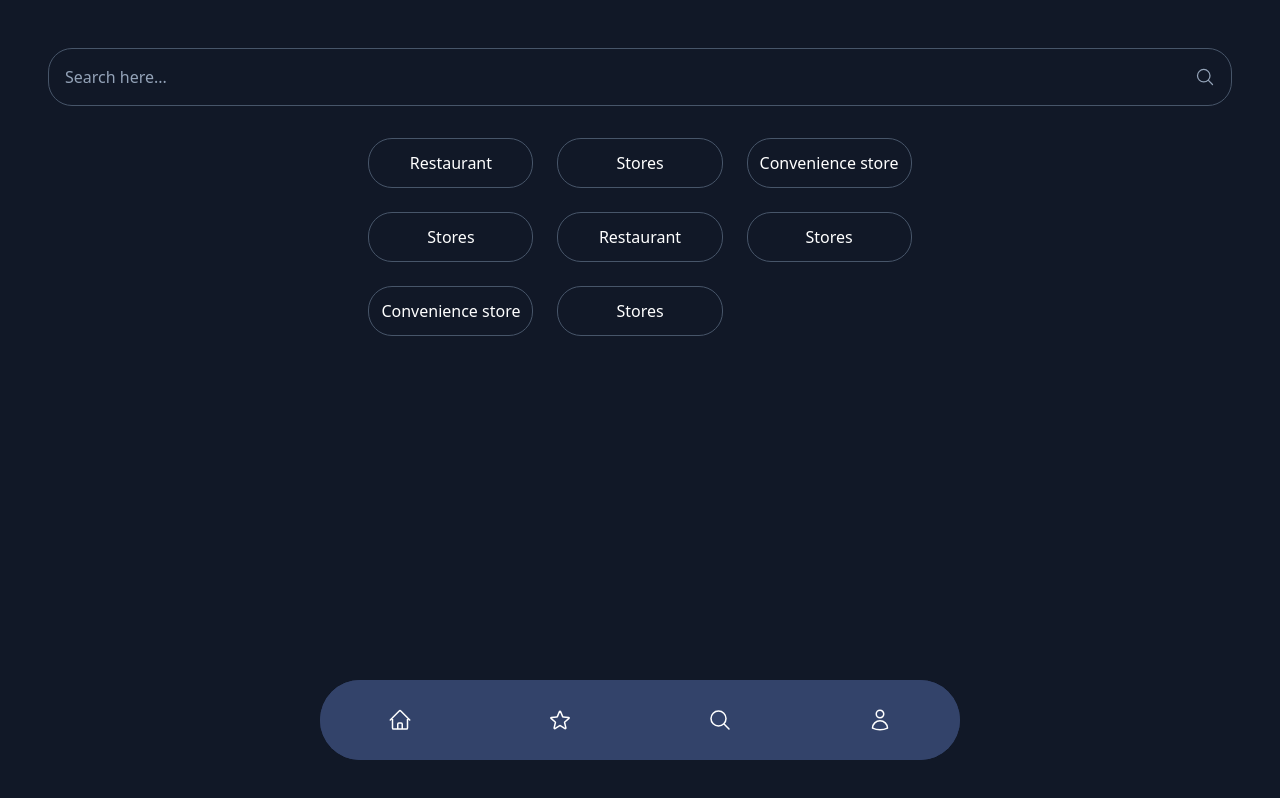
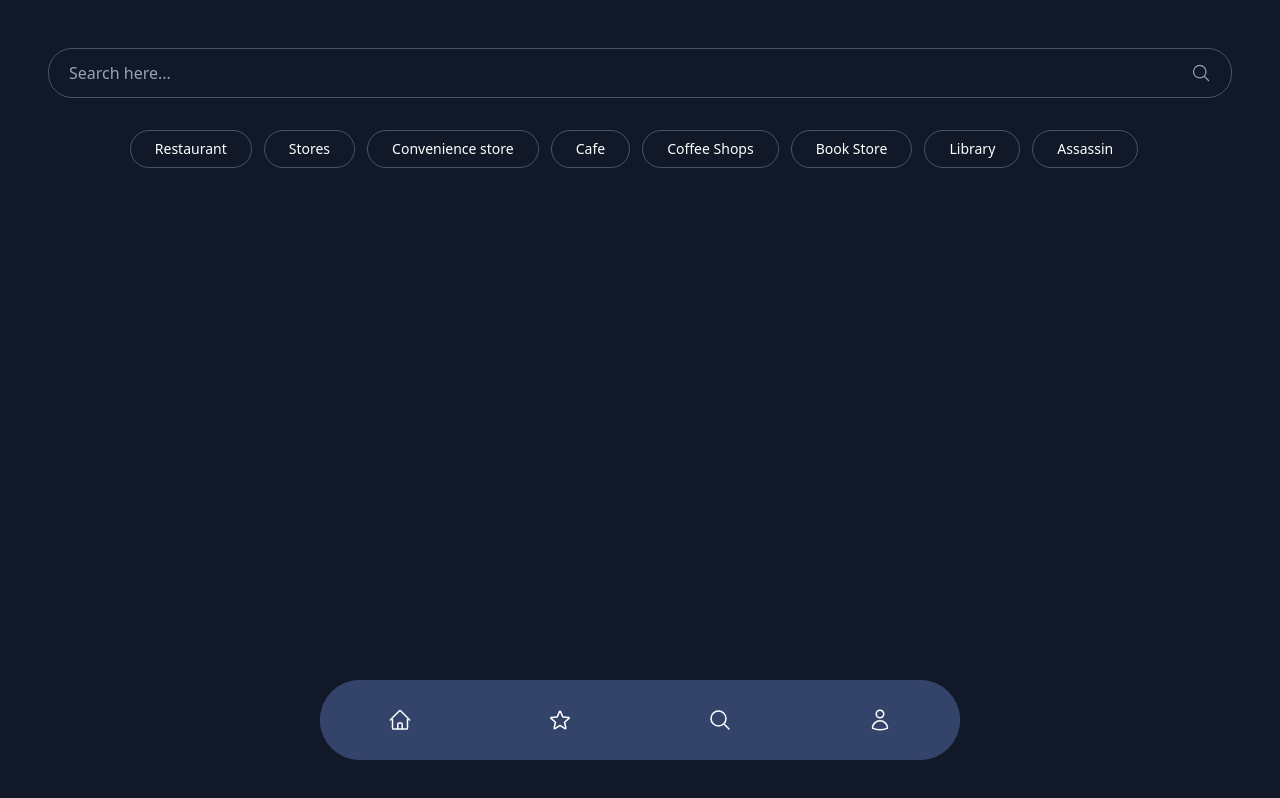
Before and after one commit to Haanein/Front, a Next.js app: page / in a window 1280 px wide. Built offline with nearby package versions, Linux system fonts and the light colour scheme.

Commit message:
changed some css styles

```diff
--- a/src/app/page.js
+++ b/src/app/page.js
@@ -6,17 +6,17 @@ export default function Home() {
     "Restaurant",
     "Stores",
     "Convenience store",
-    "Stores",
-    "Restaurant",
-    "Stores",
-    "Convenience store",
-    "Stores",
+    "Cafe",
+    "Coffee Shops",
+    "Book Store",
+    "Library",
+    "Assassin",
   ];
 
   return (
     <div className="w-screen p-12 flex flex-col items-center justify-start h-screen bg-gray-900 text-white ">
       <Header />
-      <div className="border rounded-3xl w-full mb-8 p-4 border-slate-600 text-slate-400 flex items-center justify-between">
+      <div className="border rounded-3xl w-full mb-8 px-5 py-3 border-slate-600 text-slate-400 flex items-center justify-between">
         <span>Search here...</span>
         <svg
           xmlns="http://www.w3.org/2000/svg"
@@ -33,11 +33,11 @@ export default function Home() {
           />
         </svg>
       </div>
-      <div className="grid grid-cols-2 md:grid-cols-3 gap-6">
+      <div className=" ">
         {buttonLabels.map((label, index) => (
           <button
             key={index}
-            className="rounded-3xl border border-slate-600 p-3 transition-transform transform hover:scale-105 hover:bg-slate-800 focus:outline-none focus:ring-2 focus:ring-slate-500"
+            className="whitespace-nowrap rounded-3xl text-sm mr-3 mb-3 border border-slate-600 px-6 py-2 transition-transform transform hover:scale-105 hover:bg-slate-800 focus:outline-none focus:ring-2 focus:ring-slate-500"
           >
             {label}
           </button>
```
